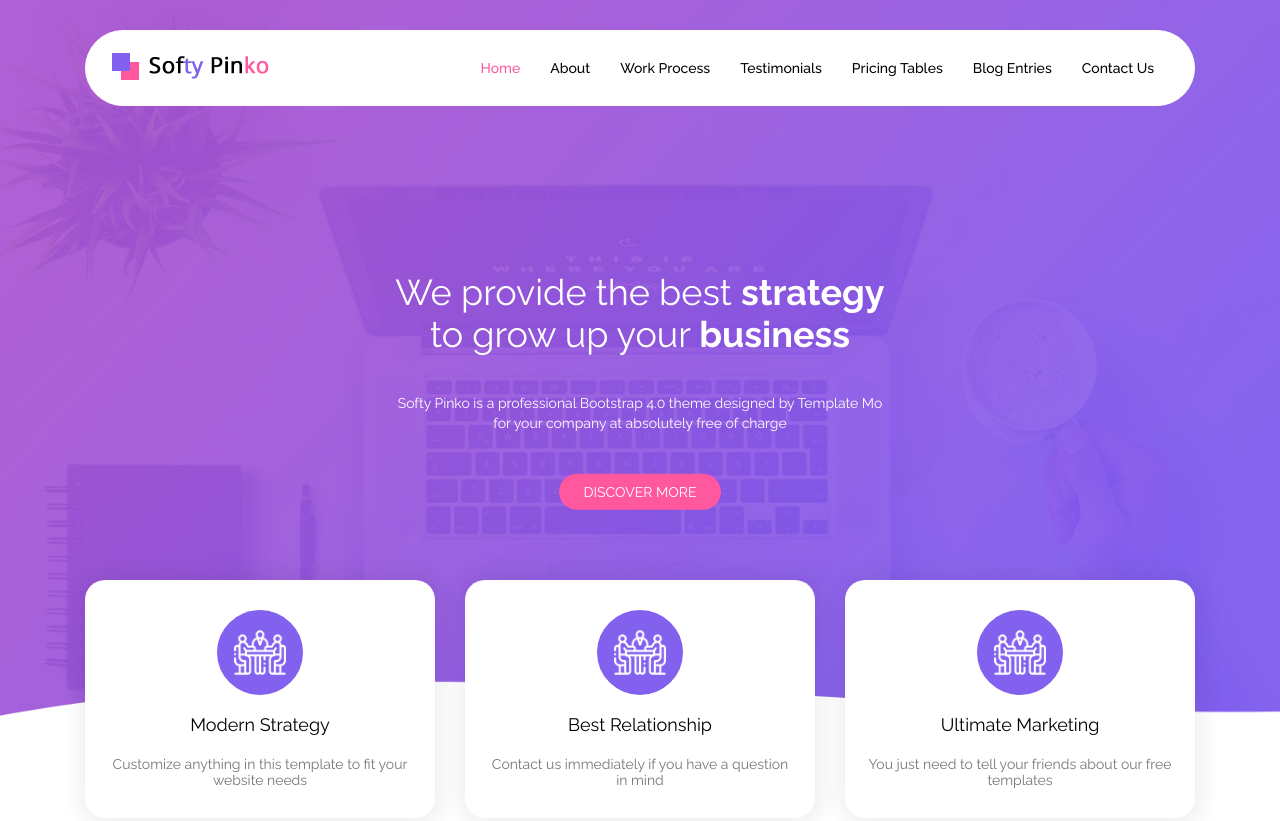
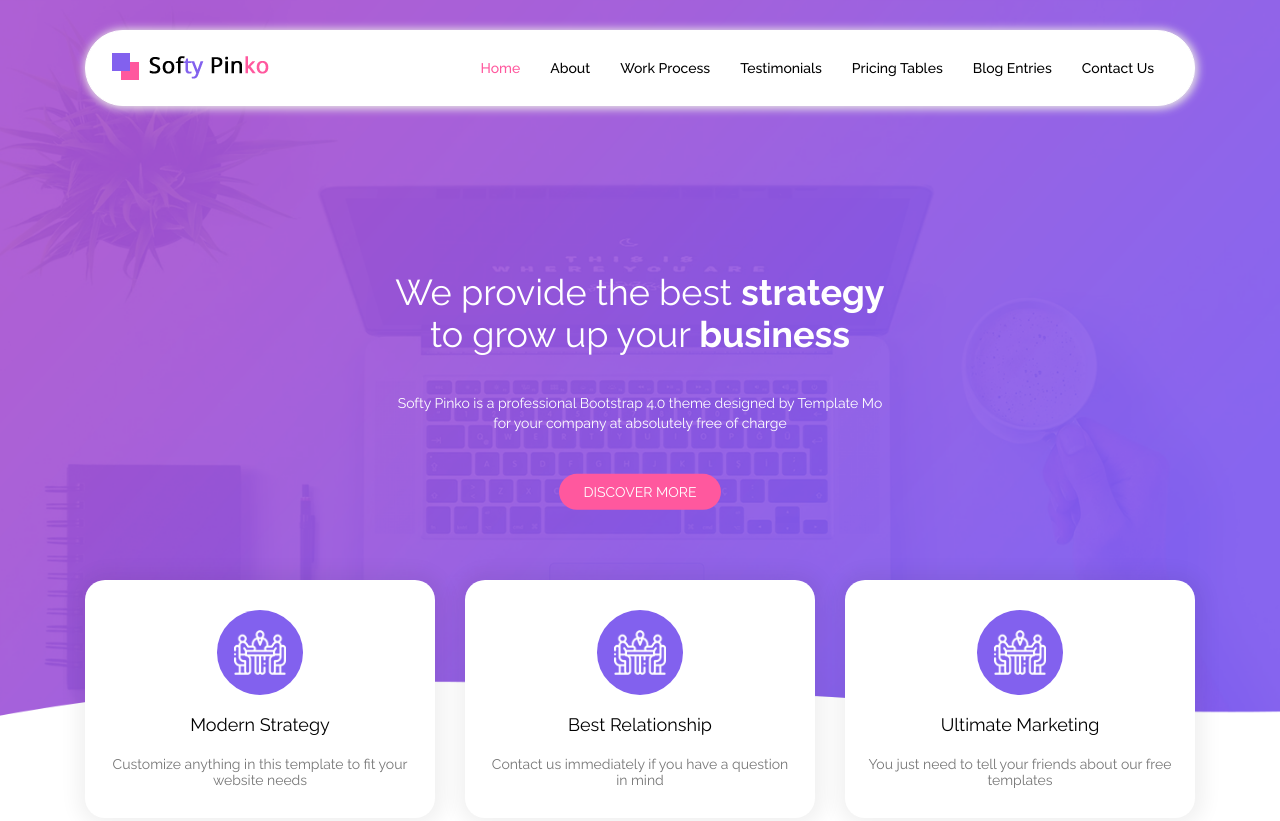
Before and after one commit to Yassin-ha/template-pink, a plain HTML site: page index.html in a window 1280 px wide. Shown: the top 821 px of the page. Drawn offline with Linux system fonts and the light colour scheme.

Commit message:
fix css file

```diff
--- a/css/style.css
+++ b/css/style.css
@@ -80,6 +80,7 @@ header .nav-bar {
     background-color: white;
     padding: 20px 25px;
     position: relative;
+    box-shadow: 1px 1px 8px 2px #e9e5e5;
 }
 header .logo {
     z-index: 2;
```
